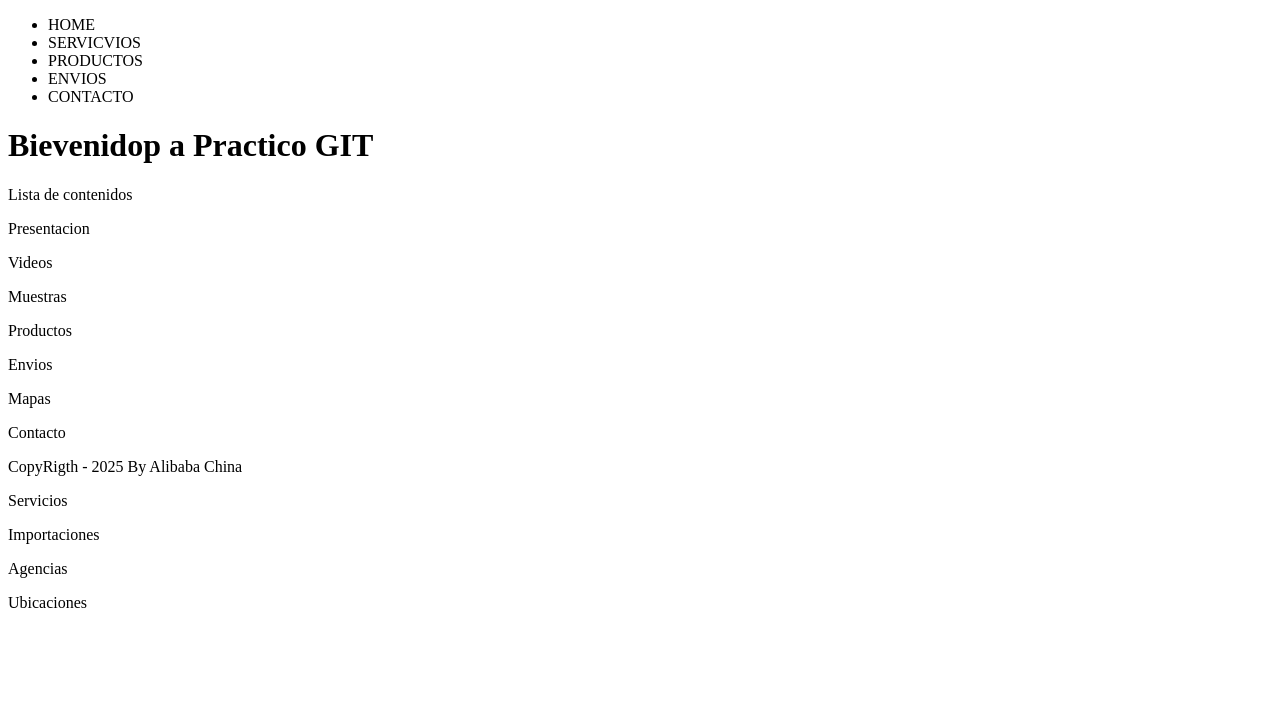
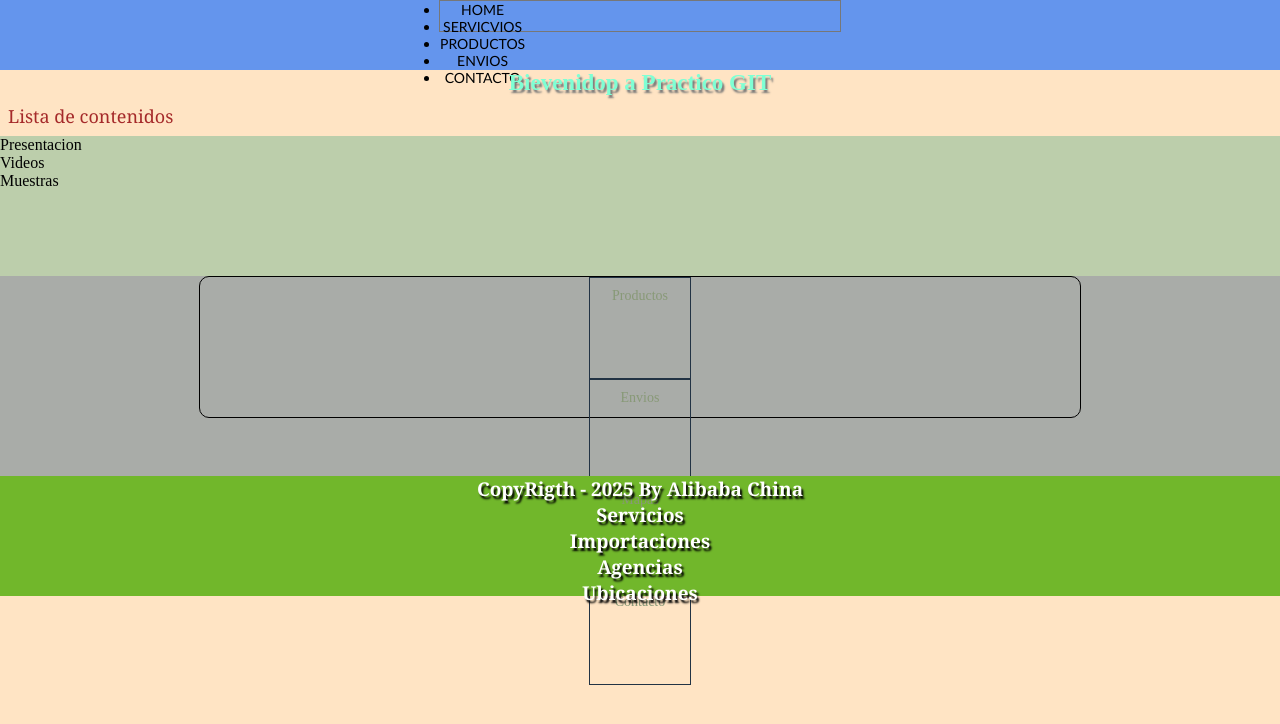
Before and after one commit to nik67ivno-hash/webslityu-nik67ivno-hash, a plain HTML site: page index.html in a window 1280 px wide. Drawn offline with Linux system fonts and the light colour scheme.

Commit message:
Update style.css

```diff
--- a/style.css
+++ b/style.css
@@ -1,54 +1,83 @@
-<!DOCTYPE html>
-<html lang="en">
-<head>
-    <meta charset="UTF-8">
-    <meta name="viewport" content="width= device-width>, initial-scale=1.0">
-    <title>Document</title>
-    <link href="style.css" rel="stylesheet" type="text/css">
-</head>
-<body>
-    <header>
-        <nav>
-            <ul>
-                <li href="#">HOME</li>
-                <li href="#">SERVICVIOS</li>
-                <li href="#">PRODUCTOS</li>
-                <li href="#">ENVIOS</li>
-                <li href="#">CONTACTO</li>
-            </ul>
-        </nav>
-    </header>
-    <h1>Bievenidop a Practico GIT</h1>
-    <p class="liscon">Lista de contenidos</p>
-    <div id="contenido">
-        <p>Presentacion</p>
-        <p>Videos</p>
-        <p>Muestras</p>
-    </div>
-    <!------------------------------------------------------->
-    <div id="pemc">
-        <section>
-            <article>
-                <p>Productos</p>
-            </article>
-            <article>
-                <p>Envios</p>
-            </article>
-            <article>
-                <p>Mapas</p>
-            </article>
-            <article>
-                <p>Contacto</p>
-            </article>
-        </section>
-    </div>
-    <!------------------------------------------------------->
-    <footer>
-        <p class="fot">CopyRigth - 2025 By Alibaba China</p>
-        <p class="fot">Servicios</p>
-        <p class="fot">Importaciones</p>
-        <p class="fot">Agencias</p>
-        <p class="fot">Ubicaciones</p>
-    </footer>
-</body>
-</html>
+*{
+    margin: auto;
+    padding: 0;
+}
+body{
+    margin: auto;
+    padding: auto;
+    background-color: bisque;
+}
+header{
+    width: auto;
+    height: 70px;
+    background-color: cornflowerblue;
+}
+nav{
+    width: 400px;
+    height: 30px;
+    border:1px solid #777;
+}
+nav ul{
+    display: inline-block;
+}
+nav ul li{
+    color:black;
+    text-decoration: none;
+    font-size: 14px;
+    font-family: 'Trebuchet MS', 'Lucida Sans Unicode', 'Lucida Grande', 'Lucida Sans', Arial, sans-serif;
+    font-weight: 400;
+    text-align: center;
+}
+h1{
+    color:aquamarine;
+    font-size: 23px;
+    text-shadow: 2px 3px 2px #777;
+    text-align: center;
+}
+.liscon{
+    color:brown;
+    font-size: 18px;
+    font-family: Cambria, Cochin, Georgia, Times, 'Times New Roman', serif;
+    padding: 8px;
+}
+#contenido{
+    width: auto;
+    height: 140px;
+    background: rgb(188, 206, 171);
+}
+#pemc{
+    width: auto;
+    height: 200px;
+    background: #a9aca8;
+}
+section{
+    width: 880px;
+    height: 140px;
+    border:1px solid #000;
+    border-radius: 10px;
+}
+article{
+    width: 100px;
+    height: 100px;
+    border: 1px solid #234;
+}
+article p{
+    color:#897;
+    text-align: center;
+    font-size: 14px;
+    font-family: 'Times New Roman', Times, serif;
+    padding: 10px;
+}
+footer{
+    width: auto;
+    height: 120px;
+    background: rgb(113, 183, 43);
+}
+footer .fot{
+    color:#fff;
+    font-size: 19px;
+    font-family: Cambria, Cochin, Georgia, Times, 'Times New Roman', serif;
+    text-align: center;
+    font-weight: 600;
+    text-shadow: 2px 3px 2px #000;
+}
```
